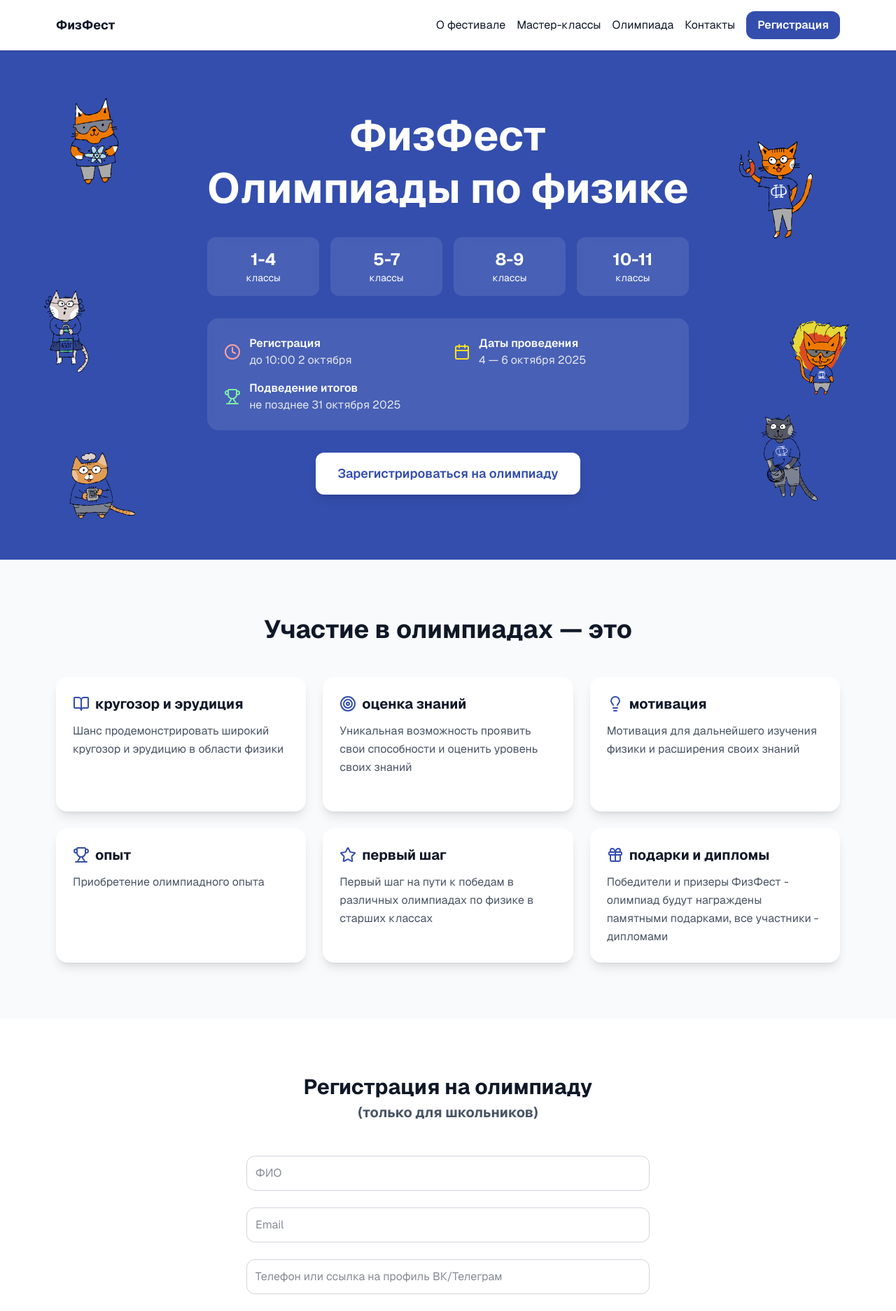
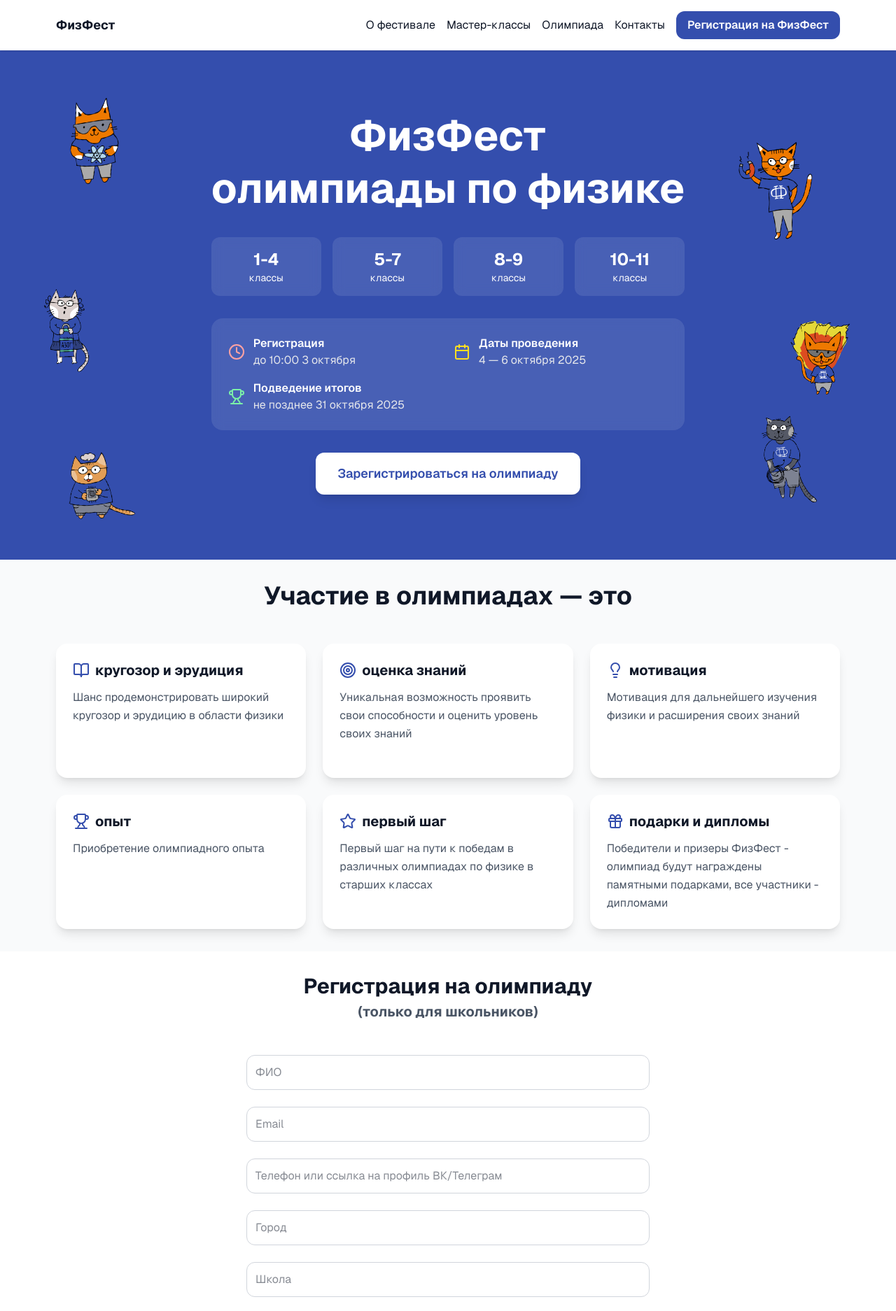
Before and after one commit to nikiquark/physicsday_frontend, a Next.js app: page /olympiads in a window 1280 px wide. Shown: the top 1874 px of the page at 70% size. Built offline with nearby package versions, Linux system fonts and the light colour scheme; no server answers.

Commit message:
fix: pages

```diff
--- a/src/app/olympiads/OlympiadPage.tsx
+++ b/src/app/olympiads/OlympiadPage.tsx
@@ -136,7 +136,7 @@ export default function OlympiadPage() {
         <div className="text-center px-4 max-w-5xl">
           <h1 className="text-3xl sm:text-4xl md:text-5xl lg:text-6xl font-bold mb-8 leading-tight">
             ФизФест<br />
-            Олимпиады по физике
+            олимпиады по физике
           </h1>
 
           {/* Классы */}
@@ -166,7 +166,7 @@ export default function OlympiadPage() {
                 <Clock className="w-6 h-6 text-red-300" />
                 <div>
                   <div className="font-semibold">Регистрация</div>
-                  <div className="text-gray-200">до 10:00 2 октября</div>
+                  <div className="text-gray-200">до 10:00 3 октября</div>
                 </div>
               </div>
               <div className="flex items-center space-x-3">
@@ -196,7 +196,7 @@ export default function OlympiadPage() {
       </section>
 
       {/* Benefits Section */}
-      <section className="py-20 bg-gray-50">
+      <section className="py-8  bg-gray-50">
         <FadeInSection>
           <div className="max-w-6xl mx-auto px-4">
             <h2 className="text-center text-3xl md:text-4xl font-bold mb-12">
@@ -215,7 +215,7 @@ export default function OlympiadPage() {
       </section>
 
       {/* Registration Section */}
-      <section id="register" className="py-20 bg-white px-4">
+      <section id="register" className="py-8 bg-white px-4">
         <FadeInSection>
           <h2 className="text-center text-3xl font-bold mb-1">Регистрация на олимпиаду</h2>
           <p className="text-center text-gray-600 mb-12 font-bold text-xl">(только для школьников)</p>
--- a/src/app/page.tsx
+++ b/src/app/page.tsx
@@ -142,9 +142,11 @@ export default function Home() {
         <div className="text-center px-4 max-w-4xl">
           <h1 className="text-3xl sm:text-4xl md:text-5xl lg:text-6xl font-bold mb-6 leading-tight">
             28 сентября 2025<br />
-            ФИЗФЕСТ
+            ФизФест<br />
+            11:00
           </h1>
-          <p className="text-xl sm:text-2xl md:text-3xl mb-4 font-medium">11:00 Главный корпус НГУ</p>
+          {/* <p className="text-xl sm:text-2xl md:text-3xl mb-4 font-medium">11:00</p> */}
+          <p className="text-xl sm:text-2xl md:text-4xl mb-4 font-medium">Главный корпус НГУ (Пирогова, 2)</p>
           <p className="text-base sm:text-lg md:text-xl text-gray-200 mb-8 leading-relaxed">
             Фестиваль науки &quot;ФизФест&quot; — масштабное событие, организуемое студентами и&nbsp;молодыми учеными Новосибирского государственного университета с&nbsp;целью популяризации физики среди школьников и&nbsp;общественности. Участники смогут не&nbsp;только увлекательно провести время, но&nbsp;и&nbsp;пополнить свои знания в&nbsp;области естествознания, приобщиться к&nbsp;фундаментальной науке, познакомиться с&nbsp;учеными&#8209;практиками.
           </p>
@@ -155,7 +157,7 @@ export default function Home() {
       </section>
 
       {/* Program Section */}
-      <section id="program" className="py-20 bg-gray-50">
+      <section id="program" className="py-12 bg-gray-50">
         <FadeInSection>
           <h2 className="text-center text-3xl font-bold mb-12">Программа</h2>
           <div className="grid grid-cols-1 sm:grid-cols-2 lg:grid-cols-3 gap-6 px-4 max-w-6xl mx-auto">
@@ -178,9 +180,9 @@ export default function Home() {
       </section>
 
       {/* Additional Registration Section */}
-      <section className="py-20 bg-gray-50">
+      <section className="pt-0 pb-12 bg-gray-50">
         <FadeInSection>
-          <h2 className="text-center text-3xl font-bold mb-12">Дополнительные события</h2>
+          {/* <h2 className="text-center text-3xl font-bold mb-12">Дополнительные события</h2> */}
           <div className="max-w-4xl mx-auto px-4">
             <div className="grid grid-cols-1 md:grid-cols-2 gap-8">
               {/* Мастер-классы */}
@@ -218,7 +220,7 @@ export default function Home() {
       </section>
 
       {/* Registration Section */}
-      <section id="register" className="py-20 bg-white px-4">
+      <section id="register" className="pt-4 pb-12 bg-white px-4">
         <FadeInSection>
           <h2 className="text-center text-3xl font-bold mb-12">Регистрация на ФизФест</h2>
           <div className="max-w-xl mx-auto grid gap-6">
--- a/src/components/Header.tsx
+++ b/src/components/Header.tsx
@@ -24,7 +24,7 @@ export default function Header() {
                 <Link href="/masters" className="hover:text-blue-600 transition">Мастер-классы</Link>
                 <Link href="/olympiads" className="hover:text-blue-600 transition">Олимпиада</Link>
                 <a href="#contacts" className="hover:text-blue-600 transition">Контакты</a>
-                <Link href="/#register" className="bg-[#344EAD] text-white px-4 py-2 rounded-xl font-semibold hover:bg-[#2a3f92] transition">Регистрация</Link>
+                <Link href="/#register" className="bg-[#344EAD] text-white px-4 py-2 rounded-xl font-semibold hover:bg-[#2a3f92] transition">Регистрация на ФизФест</Link>
             </nav>
             </div>
             {menuOpen && (
```
